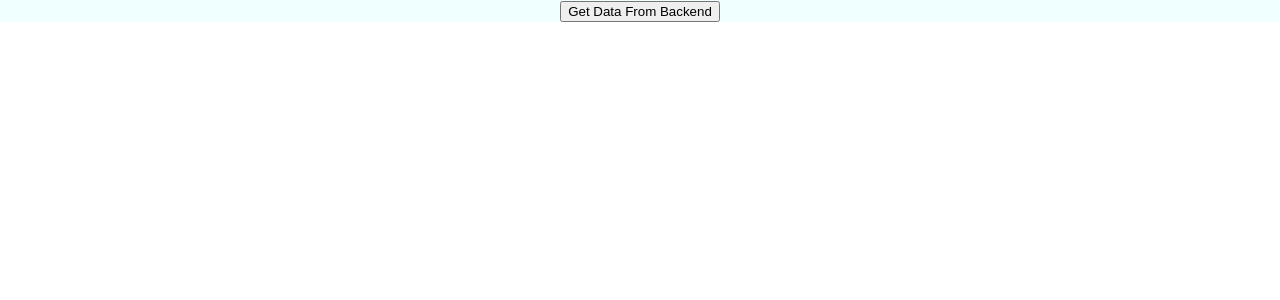
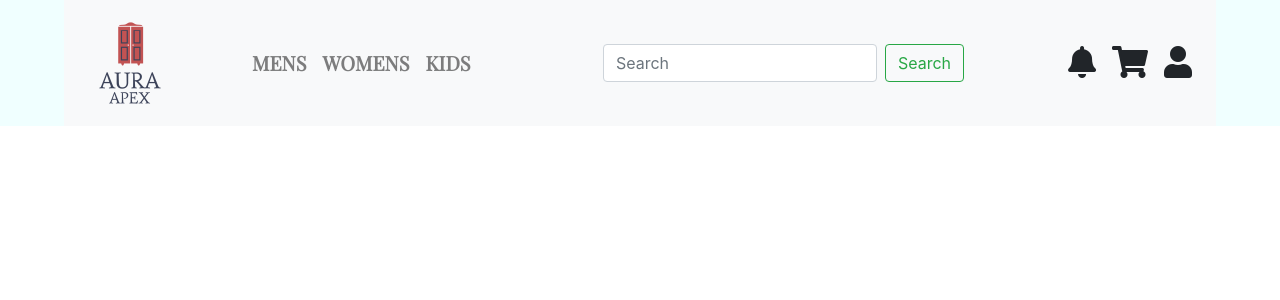
Before and after one commit to oliashish/e-commerce, a React (Create React App) app in the folder client/: page / in a window 1280 px wide. Shown: the top 300 px of the page. Built offline with nearby package versions, Linux system fonts and the light colour scheme.

Commit message:
created header with logo navlinks search bar and userinfo icons not fully responsive yet

```diff
--- a/client/public/index.html
+++ b/client/public/index.html
@@ -4,11 +4,22 @@
     <meta charset="utf-8" />
     <meta name="viewport" content="width=device-width, initial-scale=1" />
     <meta name="theme-color" content="#000000" />
+    <!-- Bootstrap -->
+    <link rel="stylesheet" href="https://maxcdn.bootstrapcdn.com/bootstrap/4.0.0/css/bootstrap.min.css" integrity="sha384-Gn5384xqQ1aoWXA+058RXPxPg6fy4IWvTNh0E263XmFcJlSAwiGgFAW/dAiS6JXm" crossorigin="anonymous">
+    <!-- Font Awesome -->
+    <link rel="stylesheet" href="https://cdnjs.cloudflare.com/ajax/libs/font-awesome/5.15.3/css/all.min.css" integrity="sha512-iBBXm8fW90+nuLcSKlbmrPcLa0OT92xO1BIsZ+ywDWZCvqsWgccV3gFoRBv0z+8dLJgyAHIhR35VZc2oM/gI1w==" crossorigin="anonymous" />
+    <!--  Google Fonts-->
+    <link rel="preconnect" href="https://fonts.gstatic.com">
+    <link href="https://fonts.googleapis.com/css2?family=Playfair+Display&display=swap" rel="stylesheet">
+
     <title>e-commerce</title>
   </head>
   <body>
 
     <div id="root"></div>
-
+      <!-- Bootstrap JS -->
+    <script src="https://code.jquery.com/jquery-3.2.1.slim.min.js" integrity="sha384-KJ3o2DKtIkvYIK3UENzmM7KCkRr/rE9/Qpg6aAZGJwFDMVNA/GpGFF93hXpG5KkN" crossorigin="anonymous"></script>
+<script src="https://cdnjs.cloudflare.com/ajax/libs/popper.js/1.12.9/umd/popper.min.js" integrity="sha384-ApNbgh9B+Y1QKtv3Rn7W3mgPxhU9K/ScQsAP7hUibX39j7fakFPskvXusvfa0b4Q" crossorigin="anonymous"></script>
+<script src="https://maxcdn.bootstrapcdn.com/bootstrap/4.0.0/js/bootstrap.min.js" integrity="sha384-JZR6Spejh4U02d8jOt6vLEHfe/JQGiRRSQQxSfFWpi1MquVdAyjUar5+76PVCmYl" crossorigin="anonymous"></script>
   </body>
 </html>
--- a/client/src/App.css
+++ b/client/src/App.css
@@ -4,3 +4,6 @@
 .App {
     background-color: azure;
 }
+a {
+    color: black;
+}
--- a/client/src/App.js
+++ b/client/src/App.js
@@ -1,19 +1,16 @@
+import React from "react";
+import axios from "axios";
+import { Switch, Route } from "react-router-dom";
+
 import "./App.css";
-import axios from "axios";
-import { useState } from "react";
+import Home from "./pages/Home";
 
 axios.defaults.baseURL = "http://localhost:5000";
 
 const App = () => {
-    const [message, setMessage] = useState("");
-    const GetData = async () => {
-        const response = await axios.get("/test");
-        setMessage(response.data.message);
-    };
     return (
         <div className="App">
-            <button onClick={GetData}>Get Data From Backend</button>
-            <p>{message}</p>
+            <Home />
         </div>
     );
 };
--- /dev/null
+++ b/client/src/pages/Home.js
@@ -0,0 +1,73 @@
+import React from "react";
+import { Link } from "react-router-dom";
+
+import logo from "../images/auraapexlogo.png";
+import "../styles/Home.css";
+
+const Home = () => {
+    const NavLinks = ["MENS", "WOMENS", "KIDS"];
+    return (
+        <div className="home-page">
+            <nav className="navbar navbar-expand-lg navbar-light bg-light">
+                <button
+                    className="navbar-toggler"
+                    type="button"
+                    data-toggle="collapse"
+                    data-target="#navbarSupportedContent"
+                    aria-controls="navbarSupportedContent"
+                    aria-expanded="false"
+                    aria-label="Toggle navigation"
+                >
+                    <span className="navbar-toggler-icon"></span>
+                </button>
+                <Link className="navbar-brand" to="/">
+                    <img src={logo} alt="AURA-APEX" className="logo" />
+                </Link>
+
+                <div
+                    className="collapse navbar-collapse"
+                    id="navbarSupportedContent"
+                >
+                    <ul className="navbar-nav ml-5">
+                        {NavLinks.map((link) => {
+                            return (
+                                <li
+                                    className="nav-item"
+                                    key={link.toLowerCase()}
+                                >
+                                    <Link
+                                        className="nav-link font"
+                                        to={link.toLowerCase()}
+                                    >
+                                        {link}
+                                    </Link>
+                                </li>
+                            );
+                        })}
+                    </ul>
+                </div>
+                <form className="form-inline my-2 my-lg-0 mr-5">
+                    <input
+                        className="form-control mr-sm-2"
+                        type="search"
+                        placeholder="Search"
+                        aria-label="Search"
+                    />
+                    <button
+                        className="btn btn-outline-success my-2 my-sm-0"
+                        type="submit"
+                    >
+                        Search
+                    </button>
+                </form>
+                <div className="info-icons ml-5">
+                    <i class="fas fa-bell fa-2x mx-2"></i>
+                    <i class="fas fa-shopping-cart fa-2x mx-2"></i>
+                    <i class="fas fa-user fa-2x mx-2"></i>
+                </div>
+            </nav>
+        </div>
+    );
+};
+
+export default Home;
--- /dev/null
+++ b/client/src/styles/Home.css
@@ -0,0 +1,16 @@
+.home-page {
+    width: 90%;
+    margin: auto;
+}
+.logo {
+    height: 100px;
+}
+.home-page nav {
+    background: transparent;
+}
+
+.font {
+    font-family: 'Playfair Display', serif;
+    font-size: 20px;
+    font-weight: 600;
+}
```
Also changed, not shown: client/src/images/auraapexlogo.png (added).
